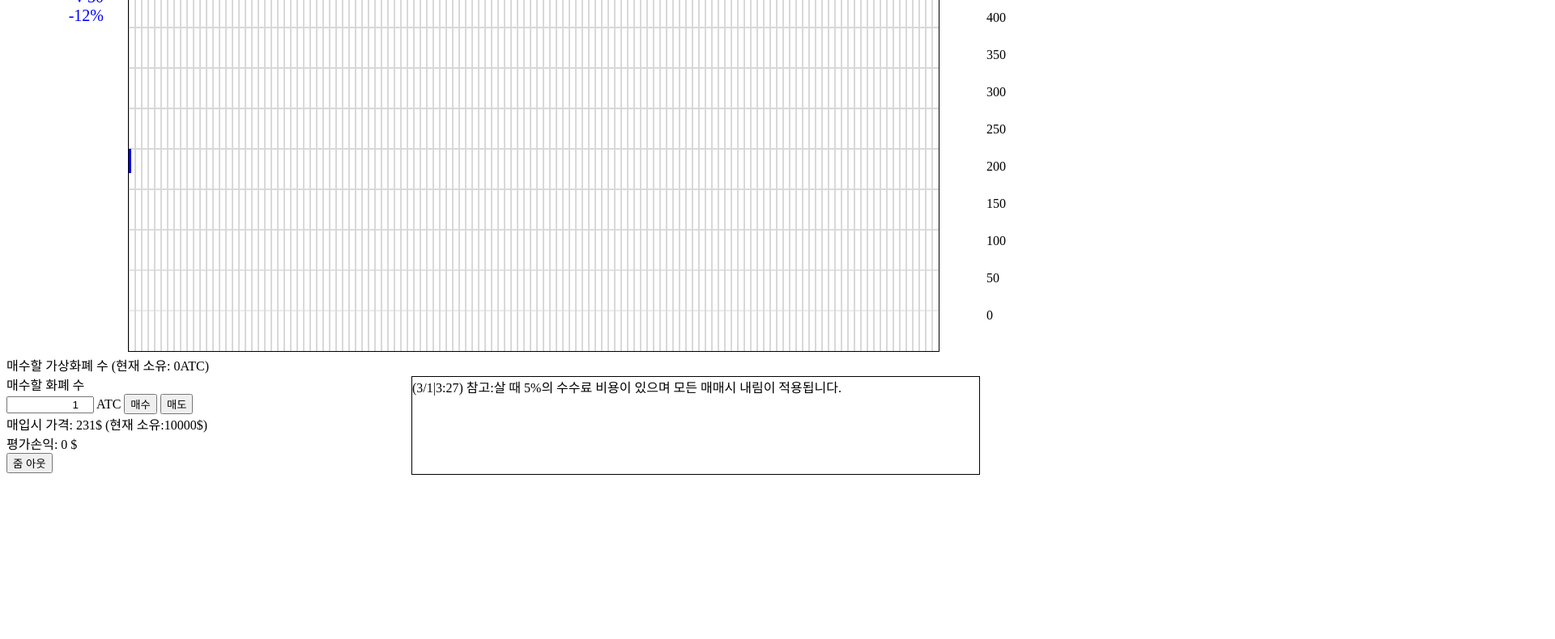
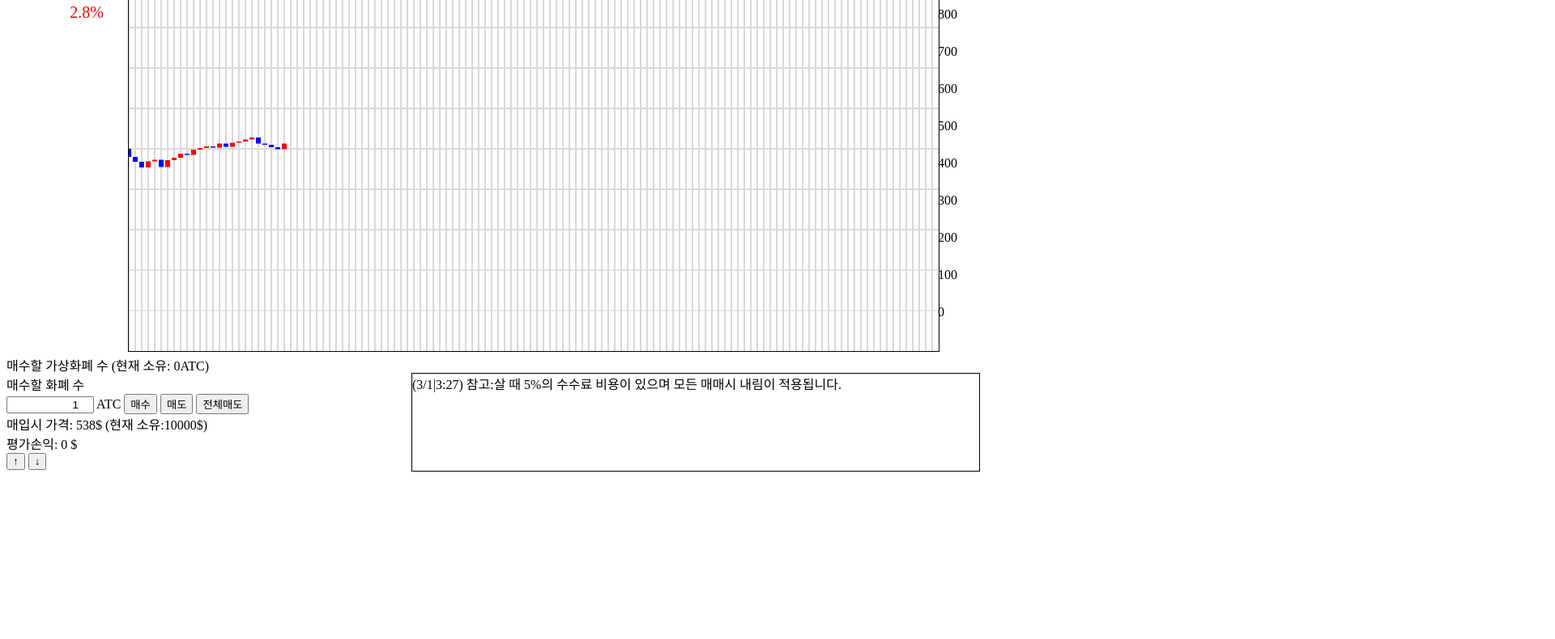
Before and after one commit to AntarcBall/coin, a plain HTML site: page index.html in a window 1280 px wide. Shown: the part 117-907 px from the top of the page at 81% size, 1920 px wide, since content can reach past the window. Drawn offline with Linux system fonts and the light colour scheme.

Commit message:
업데이트(풀매도,축척)

```diff
--- a/index.html
+++ b/index.html
@@ -5,7 +5,6 @@
     <meta http-equiv="X-UA-Compatible" content="IE=edge">
     <meta name="viewport" content="width=device-width, initial-scale=1.0">
     <link href="style.css" rel="stylesheet" type="text/css">
-    <title>coin</title>
     <link rel="apple-touch-icon" sizes="57x57" href="favicon/apple-icon-57x57.png">
     <link rel="apple-touch-icon" sizes="60x60" href="favicon/apple-icon-60x60.png">
     <link rel="apple-touch-icon" sizes="72x72" href="favicon/apple-icon-72x72.png">
@@ -23,6 +22,7 @@
     <meta name="msapplication-TileColor" content="#ffffff">
     <meta name="msapplication-TileImage" content="favicon/ms-icon-144x144.png">
     <meta name="theme-color" content="#ffffff">
+    <title>coin</title>
 </head>
 <body>
     <div class="box"  >ATC</div><div class="box" >엔탈코인/달러</div>
@@ -32,9 +32,11 @@
     <input id="howmany" value='1' placeholder="입력" maxlength="3" type="number"> ATC
     <button id="buybtn">매수</button>
     <button id="sellbtn">매도</button>
+    <button id="sellallbtn">전체매도</button>
     <div id='cost'></div>
     <div id='state'></div>
-    <button id='zoomOut'>줌 아웃</button>
+    <button id='up'>↑</button>
+    <button id='down'>↓</button>
     <div style="overflow:scroll;"  id="log"></div>
     <div id='panel'>-</div>
     <div id="change">0</div>
--- a/script.js
+++ b/script.js
@@ -12,53 +12,53 @@ let profit = 0;
 const fees = 0.05;
 const thickness = 6;
 let change = 0;
+var watchY = 0;
+const max = 1000;
+let y_history = []
 cvs = document.getElementById('canvas');//세팅
 ctx = cvs.getContext('2d');
 buybtn = document.getElementById('buybtn');
-sellbtn = document.getElementById('sellbtn')
+sellbtn = document.getElementById('sellbtn');
+upbtn= document.getElementById('up');
+downbtn= document.getElementById('down');
+sellallbtn = document.getElementById('sellallbtn')
 //시작문구
 var now = new Date();
-var hours = now.getHours();
-var minutes = now.getMinutes();
-var date = now.getDate();
-var months = now.getMonth() +1;
+var hours = now.getHours();	 var minutes = now.getMinutes();
+var date = now.getDate();var months = now.getMonth() +1;
 edit('log',`(${months}/${date}|${hours}:${minutes}) 참고:살 때 ${fees*100}%의 수수료 비용이 있으며 모든 매매시 내림이 적용됩니다.`)
-x=0;y=cvs.height/2//캔버스 관련 세팅
+x=0;y=max/2//캔버스 관련 세팅
+y_history.push(max/2   )
 //함수 선언, 클릭 이벤트 정의
-function getInner(id){
-    return document.getElementById(id).innerHTML;
-}
-function intRand(a,b){
-    return Math.floor((Math.random() * (b-a+1)) + a);
-}
-function edit(id,inner) {
-    document.getElementById(id).innerHTML = inner;
-}
-function writeLog(value){
-    edit('log',getInner('log')+'('+time+'|'+y.toFixed(2)+')'+value+'<br/>')
-}
+function getInner(id){return document.getElementById(id).innerHTML;}
+function intRand(a,b){return Math.floor((Math.random() * (b-a+1)) + a);}
+function edit(id,inner) {document.getElementById(id).innerHTML = inner;}
+function writeLog(value){edit('log',getInner('log')+'('+time+'|'+y.toFixed(2)+')'+value+'<br/>')}
 buybtn.addEventListener('click',function () {//매수
     if(buycost<= money && buycost > 0){
-        if(transtock>=0.1){
+        if(transtock%1 == 0){
             writeLog(`${transtock}ATC를 ${fees*100}%수수료 적용되어 ${buycost}달러로 사셨습니다.`)
             stockstate += transtock;
             state += buycost
             averageY = (state / stockstate)
             stock += transtock
             money -= buycost
-        }else writeLog('매입은 0.1ATC이상 해야 합니다.');
+        }else writeLog('매입은 자연수로 해야 합니다.');
     }
 })
-sellbtn.addEventListener('click', function () { //매도
-    if(stock>0 && transtock>0){
-            writeLog(`${transtock}ATC를 총 ${sellcost}달러로 매도했습니다`)
-            state -= averageY*transtock;
-            money += sellcost;
-            stock -= transtock;
-            stockstate -= transtock;
-    }
-})
-
+function sell(volume){ //매도
+    if(stock>0 && volume>0 && volume%1 == 0){
+        writeLog(`${volume}ATC를 총 ${sellcost}달러로 매도했습니다`)
+        state -= averageY*volume;
+        money += sellcost;
+        stock -= volume;
+        stockstate -= volume;
+}
+}
+sellbtn.addEventListener('click', function () {sell(transtock);}) //매도버튼
+sellallbtn.addEventListener('click',function(){sell(stock);}) //전체매도버튼
+upbtn.addEventListener('click', function () {watchY -= 10}) //위
+downbtn.addEventListener('click', function () {watchY += 10}) //아래
 function grid(column,row) {
     ctx.strokeStyle = '#D8D8D8'
     ctx.lineWidth=1;
@@ -74,66 +74,70 @@ function grid(column,row) {
     }
 }
 function initBackground() {
+    ctx.beginPath()
     ctx.fillStyle = '#FFFFFF'
     ctx.fillRect(0, 0, canvas.width, canvas.height);
+    grid(cvs.width/(thickness+2),10);
+    ctx.closePath();
 }
 function randomChange(){ //변동
 var sign = intRand(0,1)*2 -1
-    ran =sign * intRand(1,15) *2
+    ran =sign * intRand(3,20)
     return ran //기본 변화
 }
 function chartDraw(){
-    ctx.moveTo(x,cvs.height-y)//위치로이동
+    ctx.moveTo(x,cvs.height-y/max*cvs.height)
     change = randomChange()
-    if(y<=4) y = 4;
+    if (intRand(1,3)>1){
+
+    }
+    if (y < max*0.1){
+        change += 3
+    }else if (y> max*0.9) change -= 3;
+    y += change //y이동
     if(change>0){  //변화량 확인
         ctx.strokeStyle = '#FF0000'
-    }else{
-        ctx.strokeStyle = '#0000FF'
-
+    }else{ctx.strokeStyle = '#0000FF'    }
+    ctx.lineTo(x,cvs.height- y/max*cvs.height)
+    ctx.stroke();
+    x += thickness +2
+    if (x >= cvs.width) {
+        x = 0
+        initBackground();
     }
-    y += change //y이동
-    ctx.lineTo(x,cvs.height-y) //선긋기
-    ctx.stroke()
+    y_history.push(y)
 }
-initBackground();
 function makeLable(number){
     var number = document.createElement( 'div' );
-    var numberText = document.createTextNode(500-i*50);
+    var numberText = document.createTextNode(max-i*(max/10));
     number.appendChild( numberText );
     document.body.appendChild( number );
     number.style.position = 'relative'
     number.style.top = i*28-880+'px'
-    number.style.left = '1210px'
+    number.style.left = '1150px'
 }
 for(var i=0;i<11;i++){
     makeLable(i);
 }
-grid(cvs.width/(thickness+2),10);
-setInterval(() => {
+initBackground();
+setInterval(() => { //차트 그리기
+    ctx.beginPath()
     time ++;
-    ctx.beginPath(); //시작
     ctx.lineWidth=thickness;
     chartDraw();
-    x += thickness+2;//옆으로가기
-    if (x>cvs.width){ //선넘으면 다시 복귀
-        initBackground();
-        grid(cvs.width/(thickness+2),10);
-        x = 0
-    }
     ctx.closePath();
 
-}, 3000);
+}, 200);
 setInterval(() => { //출력
     sellcost =  Math.floor(transtock *y)
     transtock = Number(document.getElementById('howmany').value)//구매예정량
     buycost = Math.floor((1+fees)*transtock*y)//구매예정가격
     profit = Math.floor(stock*y) - state
     edit('panel',`${y.toFixed(2)}`);
-    edit('change',`${change>0? '▲':'▼'}${Math.abs(change)}<br/>${Math.floor(change/(y-change)*100)}%`);
+    edit('change',`${change>0? '▲':'▼'}${Math.abs(change)}<br/>${(change/(y-change)*100).toFixed(1)}%`);
     edit('stock',`매수할 가상화폐 수  (현재 소유: ${stock}ATC)`);
     edit('cost','매입시 가격: '+buycost+'$  (현재 소유:'+money+'$)')
-    edit('state',`평가손익: ${profit} $`)
+    edit('state',`평가손익: ${Math.floor(profit)} $`)
     //알려주기
     if (buycost> money){
         document.getElementById('cost').style.color = 'red'
```
